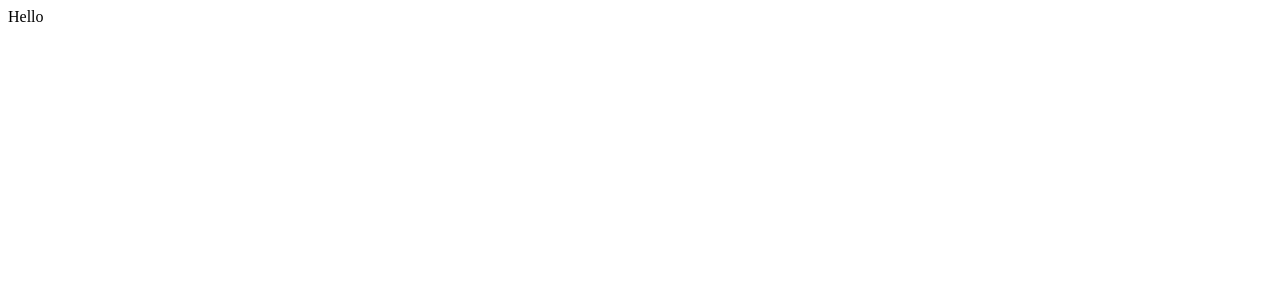
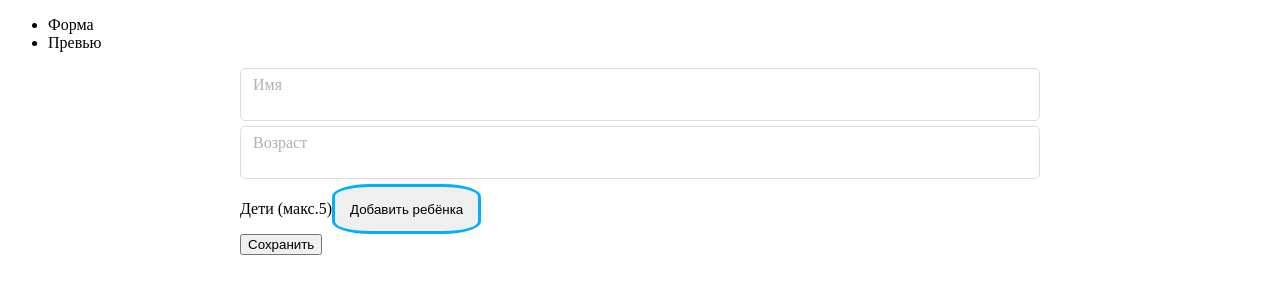
Before and after one commit to Daria-Petrova/aleftest, a Vue app: page / in a window 1280 px wide. Shown: the top 300 px of the page. Built offline with nearby package versions, Linux system fonts and the light colour scheme.

Commit message:
Добавлена функция добавления детей

```diff
--- a/src/App.vue
+++ b/src/App.vue
@@ -1,10 +1,13 @@
 <template>
-  <div>Hello</div>
+  <main-page />
 </template>
 
 <script>
 
+import MainPage from "./components/MainPage.vue"
+
 export default {
-  name: 'App'
+  name: 'App',
+  components: {MainPage}
 }
 </script>
--- /dev/null
+++ b/src/components/ChildComponent.vue
@@ -0,0 +1,61 @@
+<template>
+    <div class="wrap">
+      <div class="input-wrapper child-input">
+        <label for="name" class="input-label">Имя</label>
+        <input  id="name" class="input-data" v-model="childName"/>
+      </div>
+      <div class="input-wrapper child-input">
+        <label for="age" class="input-label">Возраст</label>
+        <input id="age" class="input-data" v-model="childAge"/>
+      </div>
+    </div>
+  </template>
+
+  <script>
+  export default {
+    name: "ChildComponent",
+    props: {
+      childIndex: {
+        type: Number,
+        default: null
+      },
+      childInfo: {
+        name: {
+          type: String,
+          default: ''
+        },
+        age: {
+          type: Number,
+          default: null
+        }
+      }
+    },
+    data(){
+      return {
+        childName: '',
+        childAge:''
+      }
+    },
+    watch: {
+      childName() {
+        this.$emit('setName', {childName: this.childName,  index: this.childIndex });
+      },
+      childAge() {
+        this.$emit('setAge', { childAge: this.childAge, index: this.childIndex });
+      },
+      childInfo() {
+        this.childName = this.childInfo.name
+        this.childAge = this.childInfo.age
+      }
+    }
+  }
+  </script>
+
+  <style>
+  .child-input.input-wrapper {
+    margin-right: 20px;
+  }
+  .wrap {
+    display: inline-flex;
+  }
+  </style>
--- /dev/null
+++ b/src/components/MainPage.vue
@@ -0,0 +1,43 @@
+<template>
+    <div>
+      <ul>
+        <li
+          v-for="item in formList"
+          :key="item"
+          @click="current = item.name">{{ item.title }}</li>
+      </ul>
+      <component :is="current" :info="parentInformation" @parentInfo="getParentInfo"></component>
+    </div>
+  </template>
+
+  <script>
+  import ParentForm from "./ParentForm.vue";
+  import ParentPreview from "./ParentPreview.vue";
+
+  export default {
+    name: "MainPage",
+    components: {
+      ParentPreview,
+      ParentForm},
+    data(){
+      return {
+        current: 'ParentForm',
+        formList: [
+          {
+            name: 'ParentForm',
+            title: 'Форма'
+          },
+          {
+            name: 'ParentPreview',
+            title: 'Превью'
+          }],
+        parentInformation: null
+      }
+    },
+    methods: {
+      getParentInfo(info) {
+        this.parentInformation = info
+      }
+    }
+  }
+  </script>
--- /dev/null
+++ b/src/components/ParentForm.vue
@@ -0,0 +1,132 @@
+<template>
+    <form class="form-wrapper">
+      <div class="input-wrapper">
+        <label for="name" class="input-label">Имя</label>
+        <input id="name" class="input-data" v-model="parentName"/>
+      </div>
+      <div class="input-wrapper">
+        <label for="age" class="input-label">Возраст</label>
+        <input id="age" class="input-data" v-model="parentAge"/>
+      </div>
+      <div class="list-wrapper">
+        <div class="list-title-wrapper">
+          <p class="list-title">Дети (макс.5)</p>
+          <button @click.prevent="addNewChild" v-if="childList.length < 5" class="list-button">Добавить ребёнка</button>
+        </div>
+        <div v-for="(child, index) in childList" :key="index" class="d-flex flex-row">
+          <child-component
+            @setName="updateChildName"
+            @setAge="updateChildAge"
+            :childIndex="index"
+            :childInfo="child"
+          />
+          <button @click="removeChild(index)">Удалить</button>
+        </div>
+      </div>
+      <button class="bgbutton" @click.prevent="saveParentInfo" type="submit">Сохранить</button>
+    </form>
+  </template>
+
+  <script>
+
+  import ChildComponent from "./ChildComponent.vue"
+  export default {
+    name: "ParentForm",
+    components: {ChildComponent},
+    data(){
+      return {
+        parentName: '',
+        parentAge: '',
+        childList: [],
+
+        childName: '',
+        childAge: '',
+
+        parent: {
+          name: null,
+          age: null,
+          children: []
+        },
+      }
+    },
+    methods: {
+      saveParentInfo: function() {
+        if (this.parentName && this.parentAge){
+          this.parent.name = this.parentName
+          this.parent.age = this.parentAge
+          this.parent.children = this.childList
+          console.log('this.parent',this.parent)
+          this.$emit('parentInfo', this.parent);
+        }
+      },
+      addNewChild: function() {
+        const newChild = {
+          name: this.childName,
+          age: this.childAge
+        }
+        this.childList.push(newChild);
+      },
+      removeChild: function(index) {
+        this.childList.splice(index, 1);
+      },
+      updateChildAge: function(ageInfo) {
+        let index  = ageInfo.index
+        let age = ageInfo.childAge
+        for (let i = 0 ; i < this.childList.length; i++) {
+          if (i === index) {
+            this.childList[i].age = age
+            break
+          }
+        }
+      },
+      updateChildName: function(nameInfo) {
+        let index  = nameInfo.index
+        let name = nameInfo.childName
+        for (let i = 0 ; i < this.childList.length; i++) {
+          if (i === index) {
+            this.childList[i].name = name
+            break
+          }
+        }
+      }
+    }
+  }
+  </script>
+
+  <style>
+  .form-wrapper {
+    margin: 0 auto;
+    max-width: 800px;
+    width: 100%;
+  }
+
+  .input-wrapper {
+    border: 1px solid #dedede;
+    padding: 5px 10px;
+    border-radius: 5px;
+    margin: 5px 0;
+  }
+
+  .input-label {
+    display: block;
+    padding: 2px;
+    color: #b1b1b1;
+  }
+
+  .input-data {
+    padding: 2px;
+    color: #000000;
+    border: none;
+    outline: none;
+  }
+
+  .list-title-wrapper {
+    display: inline-flex;
+  }
+
+  .list-button{
+    border: 3px solid #00b0ff;
+    padding: 2px 15px;
+    border-radius: 25%;
+  }
+  </style>
--- /dev/null
+++ b/src/components/ParentPreview.vue
@@ -0,0 +1,18 @@
+<template>
+    <div>
+      Превью родителя
+      {{parent}}
+    </div>
+  </template>
+
+  <script>
+  export default {
+    name: "ParentPreview",
+    props: ['info'],
+    data() {
+      return{
+        parent: this.info
+      }
+    }
+  }
+  </script>
```
